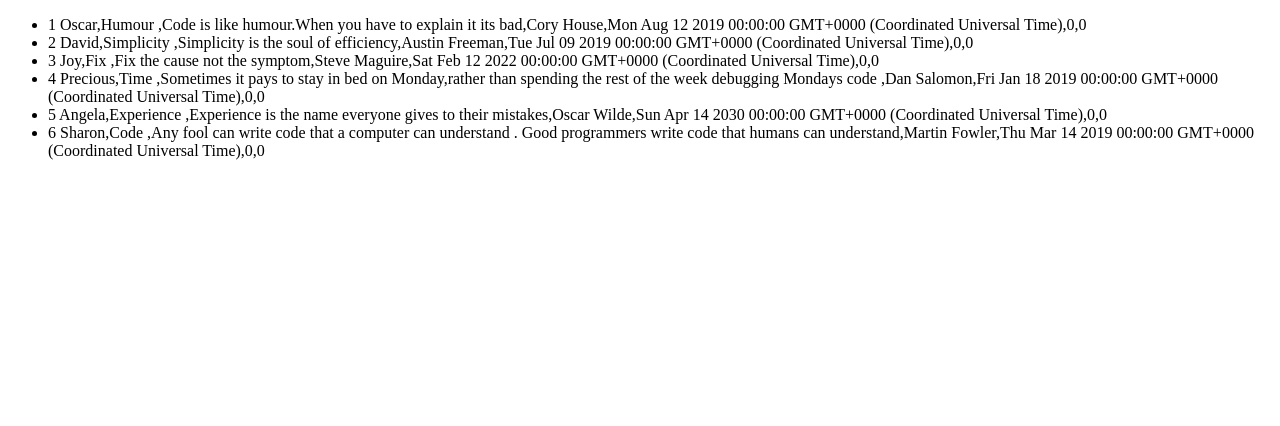
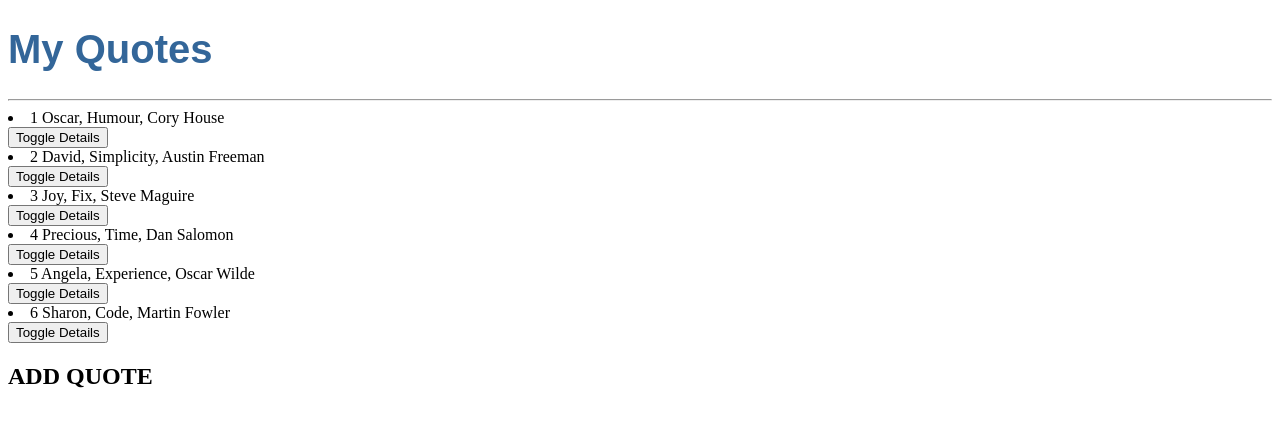
Before and after one commit to oscar9181/quote, an Angular app: page / in a window 1280 px wide. Shown: the top 426 px of the page. Built offline with nearby package versions, Linux system fonts and the light colour scheme.

Commit message:
add date count

```diff
--- a/package.json
+++ b/package.json
@@ -18,6 +18,8 @@
     "@angular/platform-browser": "~13.3.0",
     "@angular/platform-browser-dynamic": "~13.3.0",
     "@angular/router": "~13.3.0",
+    "bootstrap": "^5.1.3",
+    "popper": "^1.0.1",
     "rxjs": "~7.5.0",
     "tslib": "^2.3.0",
     "zone.js": "~0.11.4"
--- a/src/app/app.module.ts
+++ b/src/app/app.module.ts
@@ -8,6 +8,7 @@ import { DateCountPipe } from './date-count.pipe';
 import { QuoteFormComponent } from './quote-form/quote-form.component';
 import { FormsModule } from '@angular/forms';
 import { QuoteDetailsComponent } from './quote-details/quote-details.component';
+import { StrikethroughDirective } from './strikethrough.directive';
 
 @NgModule({
   declarations: [
@@ -15,7 +16,8 @@ import { QuoteDetailsComponent } from './quote-details/quote-details.component';
     QuoteComponent,
     DateCountPipe,
     QuoteFormComponent,
-    QuoteDetailsComponent
+    QuoteDetailsComponent,
+    StrikethroughDirective
   ],
   imports: [
     BrowserModule,
--- a/src/app/date-count.pipe.ts
+++ b/src/app/date-count.pipe.ts
@@ -5,8 +5,17 @@ import { Pipe, PipeTransform } from '@angular/core';
 })
 export class DateCountPipe implements PipeTransform {
 
-  transform(value: unknown, ...args: unknown[]): unknown {
+  transform(value: any,): unknown {let today:Date = new Date(); //get current date and time
+  let todayWithNoTime:any = new Date(today.getFullYear(), today.getMonth(), today.getDate())
+  var dateDifference = Math.abs(value - todayWithNoTime) //returns value in miliseconds
+  const secondsInDay = 86400; //60 seconds * 60 minutes in an hour * 24 hours in a day
+  var dateDifferenceSeconds = dateDifference*0.001; //converts miliseconds to seconds
+  var dateCounter = dateDifferenceSeconds/secondsInDay;
+
+  if (dateCounter >= 1 && value > todayWithNoTime){
+    return dateCounter;
+  }else{
     return null;
   }
-
+  }
 }
--- a/src/app/quote-details/quote-details.component.html
+++ b/src/app/quote-details/quote-details.component.html
@@ -1 +1,4 @@
-<p>quote-details works!</p>
+<p>{{quote.showInfo}}</p>
+<p>posted: {{quote.datePosted|dateCount}} days ago</p>
+
+<button (click)= 'deleteQuote(true)' class="btn btn-outline-danger">Delete quote</button>
--- a/src/app/quote-details/quote-details.component.ts
+++ b/src/app/quote-details/quote-details.component.ts
@@ -1,4 +1,4 @@
-import { Component, OnInit,Input } from '@angular/core';
+import { Component, OnInit,Input,Output,EventEmitter } from '@angular/core';
 import { Quote } from '../quote';
 
 @Component({
@@ -7,10 +7,22 @@ import { Quote } from '../quote';
   styleUrls: ['./quote-details.component.css']
 })
 export class QuoteDetailsComponent implements OnInit {
-  @Input() quote: Quote | undefined
+  @Input()
+  quote!: Quote;
+  @Output() isRead = new EventEmitter<boolean>();
+  deleteQuote(read:boolean){
+    this.isRead.emit(read);
+  }
+  upvote(){
+    this.quote.likes+=1;
+  }
+  downvote(){
+    this.quote.dislikes+=1;
+  }
+
   constructor() { }
 
   ngOnInit(): void {
   }
 
-}
+  }
--- a/src/app/quote-form/quote-form.component.ts
+++ b/src/app/quote-form/quote-form.component.ts
@@ -1,4 +1,5 @@
-import { Component, OnInit } from '@angular/core';
+import { Component, OnInit,Output,EventEmitter } from '@angular/core';
+import { Quote } from '../quote';
 
 @Component({
   selector: 'app-quote-form',
@@ -6,7 +7,13 @@ import { Component, OnInit } from '@angular/core';
   styleUrls: ['./quote-form.component.css']
 })
 export class QuoteFormComponent implements OnInit {
+  quoted = new Quote(0,"","","","",new Date(),0,0);
+  @Output() add = new EventEmitter<Quote>();
 
+  addQuote(){
+this.add.emit(this.quoted);
+this.quoted = new Quote(0,"","","","",new Date(),0,0);
+  }
   constructor() { }
 
   ngOnInit(): void {
--- a/src/app/quote.ts
+++ b/src/app/quote.ts
@@ -1,5 +1,6 @@
 export class Quote {
     showInfo: boolean;
+
     constructor ( public id:number , public name:string, public title:string,public quote:string,public author:string, public datePosted: Date,public likes:number, public dislikes:number){
    this.showInfo=false;
 
--- a/src/app/quote/quote.component.html
+++ b/src/app/quote/quote.component.html
@@ -1,7 +1,27 @@
-<ul>
 
- <div *ngFor='let quote of quotes;let i = index'>
- <li>{{quote.id}} {{quote.name}},{{quote.title}} ,{{quote.quote}},{{quote.author}},{{quote.datePosted}},{{quote.likes}},{{quote.dislikes}}</li>
 
-</div>
-   </ul>
+ <div class="container">
+   <h1>My Quotes</h1>
+   <hr>
+
+   <div class="row">
+     <div class="col-md-6">
+       <div *ngFor='let quote of quotes;let i = index'>
+         <div>
+           <li> {{quote.id}} {{quote.name}}, {{quote.title}}, {{quote.author}}</li>
+           <button (click)='toggleDetails(i)'>Toggle Details</button>
+           </div>
+
+           <div *ngIf='quote.showInfo'>
+             <app-quote-details  [quote]='quote' (isComplete) = 'deleteQuote($event,i)'></app-quote-details>
+
+
+         </div>
+       </div>
+     </div>
+     <div class="col-md-6">
+       <app-quote-form></app-quote-form>
+     </div>
+   </div>
+
+ </div>
--- a/src/app/quote/quote.component.ts
+++ b/src/app/quote/quote.component.ts
@@ -18,9 +18,17 @@ quotes:Quote[] = [
  new Quote(6,'Sharon','Code','Any fool can write code that a computer  can understand . Good programmers write code that humans can understand','Martin Fowler',new Date(2019,2,14),0,0),
 ];
 
+toggleDetails(index:any){
+  this.quotes[index].showInfo = !this.quotes[index].showInfo;
+}
 
-
-
+deleteQuote(isComplete: any,index: number){
+  if (isComplete) {
+    let toDelete = confirm('Are you sure you want to delete ${this.quotes[index].name}?')
+    if (toDelete)
+    this.quotes.splice(index,1);
+  }
+}
   constructor() { }
 
   ngOnInit(): void {
--- /dev/null
+++ b/src/app/strikethrough.directive.ts
@@ -0,0 +1,19 @@
+import { Directive ,ElementRef,HostListener} from '@angular/core';
+
+@Directive({
+  selector: '[appStrikethrough]'
+})
+export class StrikethroughDirective {
+
+  constructor(private elem:ElementRef) { }
+
+
+  @HostListener("dblclick") onDoubleClicks(){
+    this.textDeco("None")
+  }
+    private textDeco(action:string){
+      this.elem.nativeElement.style.textDecoration=action;
+
+  }
+
+}
```
Also changed, not shown: 2 other files (tests, documents, lock files or other folders).
